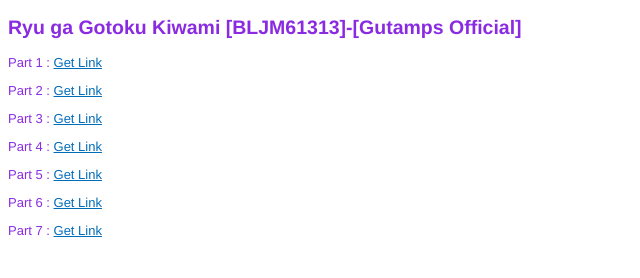
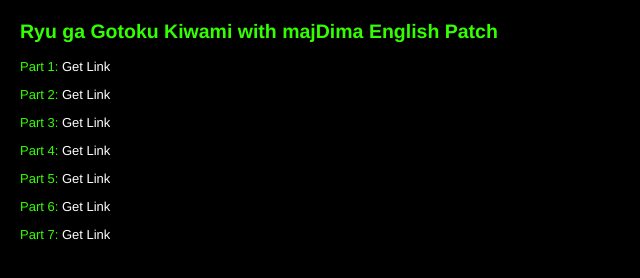
Before and after one commit to gutampsid/rggkgogd.github.io, a plain HTML site: page index.html in a window 1280 px wide. Shown: the whole page, without its empty margins (0-640 px from the left). Drawn offline with Linux system fonts and the light colour scheme.

Commit message:
Update index.html

```diff
--- a/index.html
+++ b/index.html
@@ -1,22 +1,47 @@
-<!DOCTYPE html PUBLIC "-//W3C//DTD XHTML 1.0 Transitional//EN" "http://www.w3.org/TR/xhtml1/DTD/xhtml1-transitional.dtd">
-<html xmlns="http://www.w3.org/1999/xhtml">
+<!DOCTYPE html>
+<html lang="en">
 <head>
-    <title>Ryu ga Gotoku Kiwami [BLJM61313]-[Gutamps Official]</title>
-    <style type="text/css">
-        body, table { font-family: Helvetica, Arial, sans-serif; font-size: 13px; }
-        a { color: #006DBA; }
+    <meta charset="UTF-8">
+    <meta http-equiv="X-UA-Compatible" content="IE=edge">
+    <meta name="viewport" content="width=device-width, initial-scale=1.0">
+    <title>Ryu ga Gotoku Kiwami with majDima English Patch [BLJM61313]-[Gutamps Official]</title>
+    <style>
+        body {
+            font-family: 'Helvetica', 'Arial', sans-serif;
+            font-size: 13px;
+            color: #33ff00;
+            background-color: rgb(0, 0, 0);
+            margin: 20px;
+        }
+
+        h2 {
+            color: #33ff00;
+        }
+
+        a {
+            color: #ffffff;
+            text-decoration: none;
+            transition: color 0.3s ease;
+        }
+
+        a:hover {
+            color: #ff4500;
+        }
+
+        p {
+            margin-bottom: 10px;
+        }
     </style>
 </head>
 <body>
-<h2>Ryu ga Gotoku Kiwami [BLJM61313]-[Gutamps Official]</h2>
-    <style> body { color: blueviolet };
-    </style>
-<p>Part 1 : <a href="https://drive.google.com/file/d/13i1FOxosf4lUqECqljmU-nQJeDsd_-UU/view?usp=drive_link" target="_blank" rel="noopener">Get Link</a></p>
-<p>Part 2 : <a href="https://drive.google.com/file/d/1nrdIRtJdD8dDhDSWwaQA8RB6Vx15nGw0/view?usp=drive_link" target="_blank" rel="noopener">Get Link</a></p>
-<p>Part 3 : <a href="https://drive.google.com/file/d/1kEEdqVy7hzzDsWN5Jw_7sTmAinv71owY/view?usp=drive_link" target="_blank" rel="noopener">Get Link</a></p>
-<p>Part 4 : <a href="https://drive.google.com/file/d/1_vy4HGVzYU3hvkw9Syr943B1g32CPMvB/view?usp=drive_link" target="_blank" rel="noopener">Get Link</a></p>
-<p>Part 5 : <a href="https://drive.google.com/file/d/1yqtx9dP0ULi2WJnyQbLCWkE2D8gAciwF/view?usp=drive_link" target="_blank" rel="noopener">Get Link</a></p>
-<p>Part 6 : <a href="https://drive.google.com/file/d/1i5_t2nqYaOjYjDIjZT-BOhJrki5zf8pd/view?usp=drive_link" target="_blank" rel="noopener">Get Link</a></p>
-<p>Part 7 : <a href="https://drive.google.com/file/d/1nPUXAS__kWUqz0Wf08aMCsPBR0XjL-gx/view?usp=drive_link" target="_blank" rel="noopener">Get Link</a></p>
+    <h2>Ryu ga Gotoku Kiwami with majDima English Patch</h2>
+    <p>Part 1: <a href="https://drive.google.com/file/d/1KkN4BHlqMeNNSwwKj9ycl7vL7hX5tiye/view?usp=sharing" target="_blank" rel="noopener">Get Link</a></p>
+    <p>Part 2: <a href="https://drive.google.com/file/d/19Ygcso_i4a-OPG7VqxBo_GiRefKQffpk/view?usp=sharing" target="_blank" rel="noopener">Get Link</a></p>
+    <p>Part 3: <a href="https://drive.google.com/file/d/1LVQZmyiEqujrvIrvmzNRWPIIWVHRlY4k/view?usp=sharing" target="_blank" rel="noopener">Get Link</a></p>
+    <p>Part 4: <a href="https://drive.google.com/file/d/1q1L15eXkxJHD3Ac7fDpdOt5Es6FAucGf/view?usp=sharing" target="_blank" rel="noopener">Get Link</a></p>
+    <p>Part 5: <a href="https://drive.google.com/file/d/1OTkOJEOnuT_VHZkG4N_XC6G0ZRPnD34x/view?usp=sharing" target="_blank" rel="noopener">Get Link</a></p>
+    <p>Part 6: <a href="https://drive.google.com/file/d/1OVCQqbOhkXeKRnv580-fI628GKNJem-Z/view?usp=sharing" target="_blank" rel="noopener">Get Link</a></p>
+    <p>Part 7: <a href="https://drive.google.com/file/d/1-FBH7Lz4wYB0HoDL4OQn2nxp6wUVoUVe/view?usp=sharing" target="_blank" rel="noopener">Get Link</a></p>
+    <!-- Add the rest of the links similarly -->
 </body>
 </html>
```
